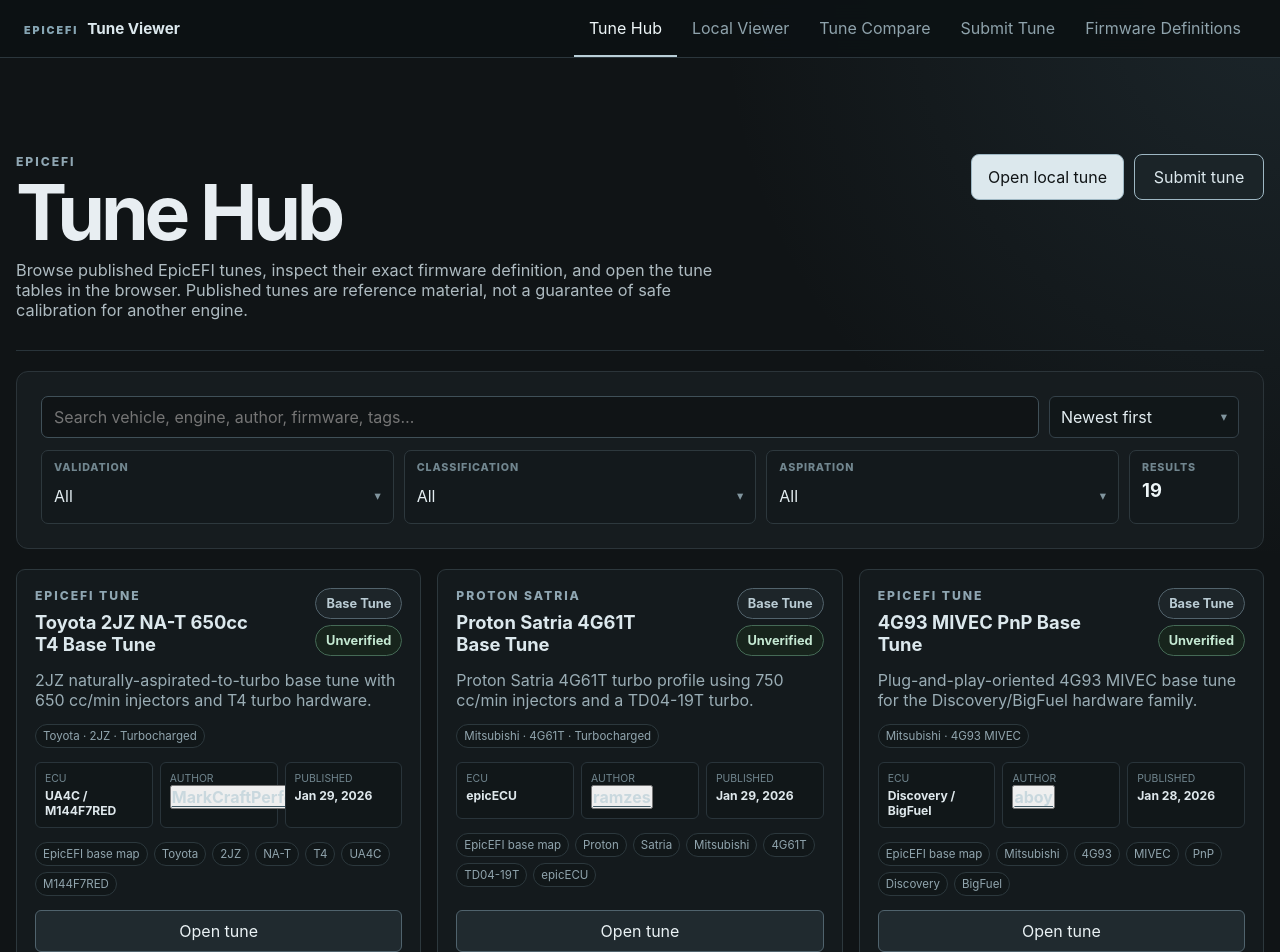
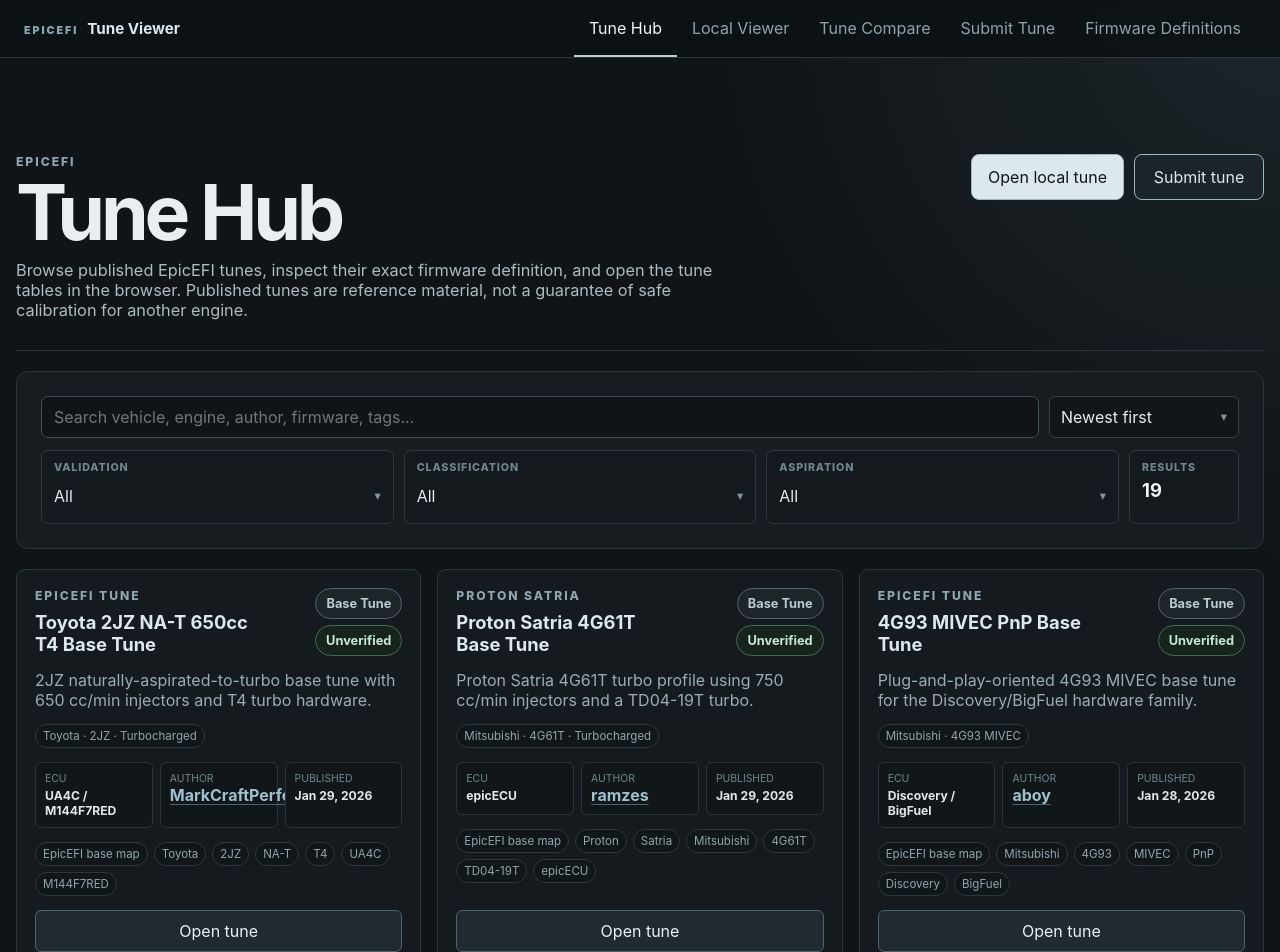
Before and after one commit to PJawZK/PJawZK-EpicEFI-Tune-Viewer, a React (Vite) app: page / in a window 1280 px wide. Shown: the top 952 px of the page. Built offline with nearby package versions, Linux system fonts and the light colour scheme.

Commit message:
V0.9.1.1: fix author link styling
Remove native button appearance from author-name navigation and render author names as clean text links with subtle hover/focus states.

```diff
--- a/src/styles.css
+++ b/src/styles.css
@@ -2302,23 +2302,38 @@
 
 
 .author-link {
+  appearance: none;
+  -webkit-appearance: none;
   width: fit-content;
+  margin: 0;
   padding: 0;
-  color: #c9d8de;
+  border: 0;
+  border-radius: 0;
+  color: #9fc0cf;
+  background: transparent;
+  box-shadow: none;
   font: inherit;
   font-weight: 700;
+  line-height: inherit;
   text-align: left;
   text-decoration: underline;
-  text-decoration-color: #3f5965;
+  text-decoration-color: #486572;
+  text-decoration-thickness: 1px;
   text-underline-offset: 3px;
   cursor: pointer;
 }
 
-.author-link:hover,
+.author-link:hover {
+  color: #dcebf1;
+  background: transparent;
+  text-decoration-color: #8fb5c5;
+}
+
 .author-link:focus-visible {
   color: #eef6f8;
-  text-decoration-color: #8eb2c2;
-  outline: none;
+  background: transparent;
+  outline: 1px solid #6f94a4;
+  outline-offset: 3px;
 }
 
 .author-hero {
```
